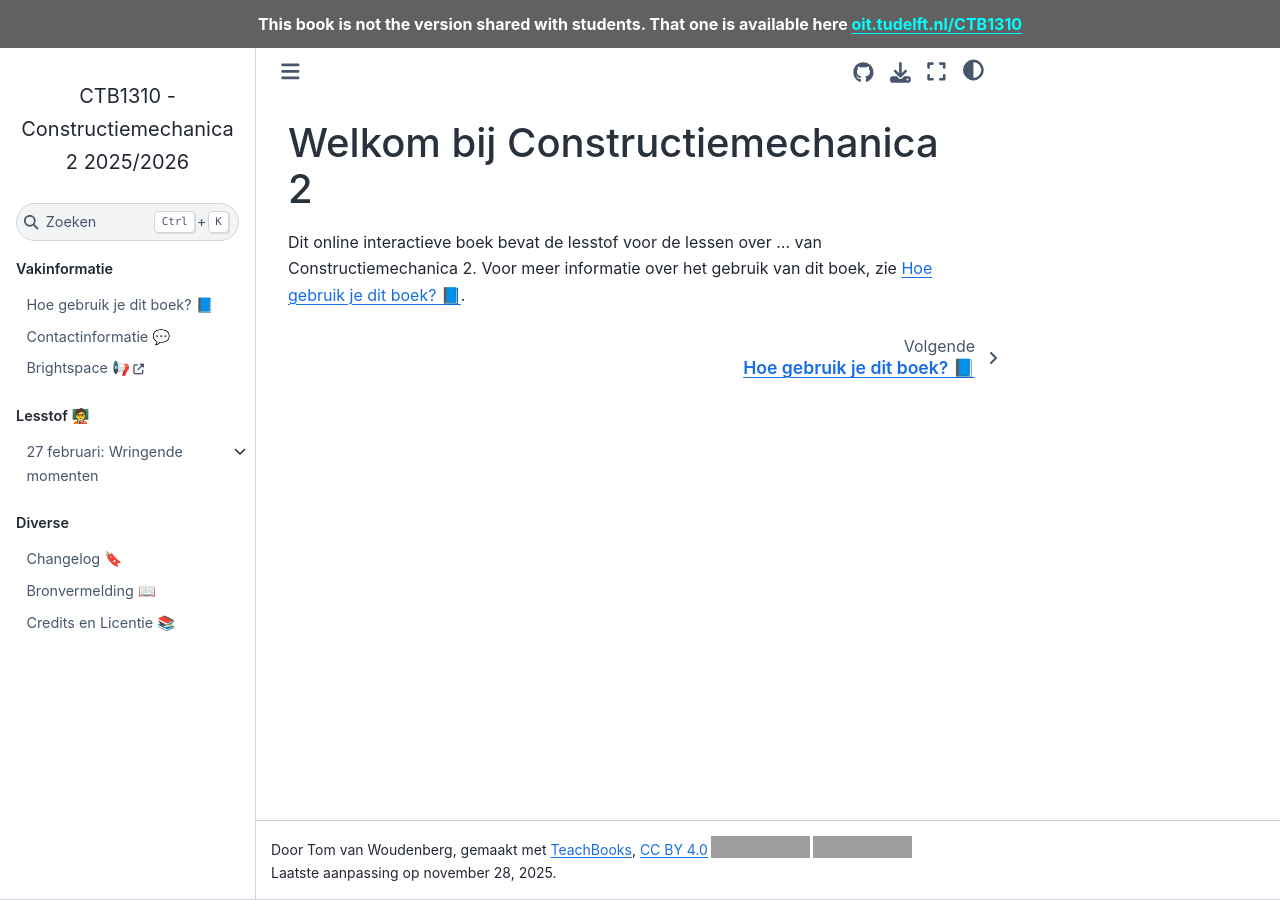
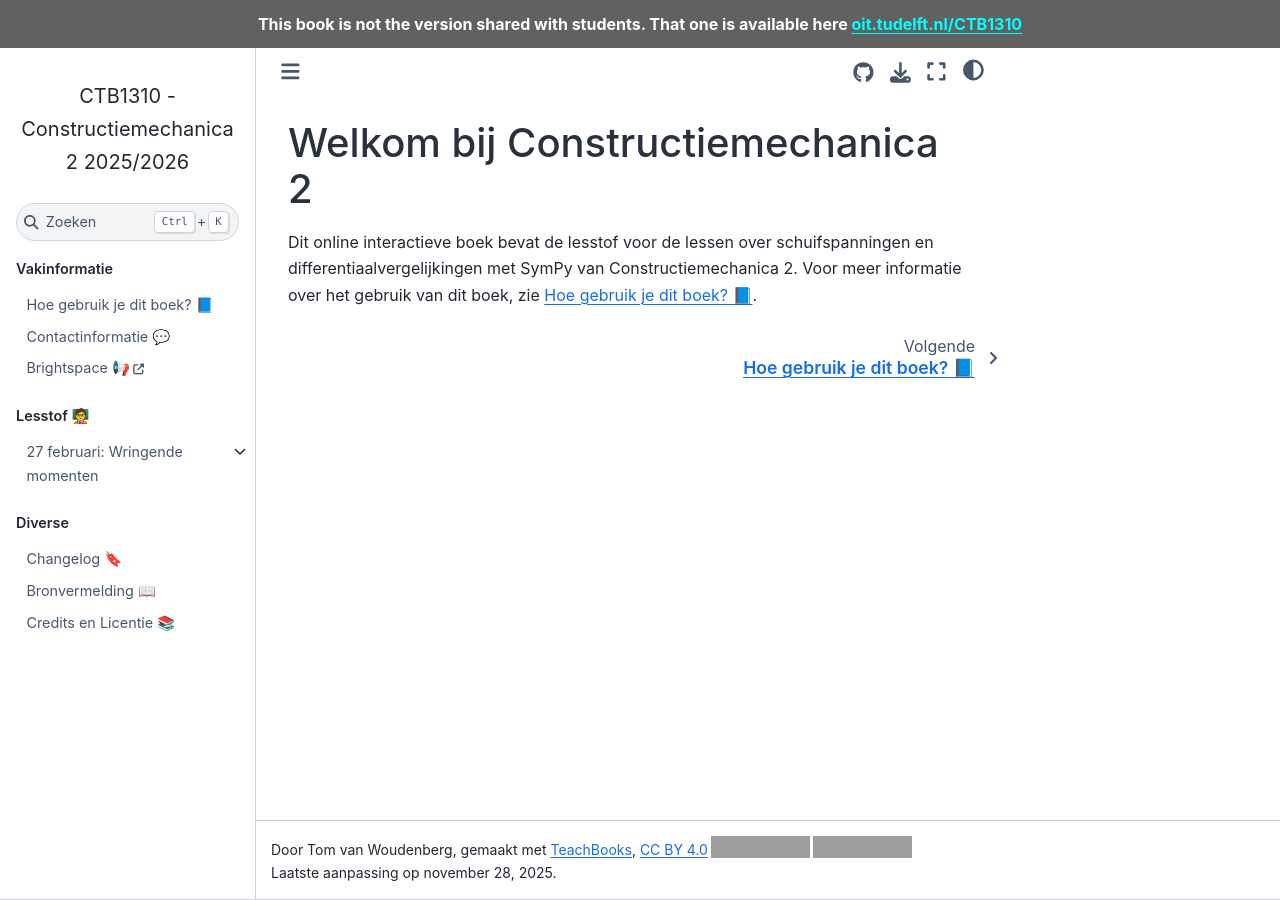
Before and after one commit to TUDelft-books/CTB1310, a Jupyter Book: the page built from book/intro.md, in a window 1280 px wide. Built offline with Jupyter Book 1.0.4 settings and Sphinx 7.4.7 and the Sphinx Book theme 1.1.4, drawn with Linux system fonts in a browser that asks for light colours; comment, search, counter and statistics services are not loaded; grey boxes are pictures that could not be loaded.

Commit message:
Update intro.md

```diff
--- a/book/intro.md
+++ b/book/intro.md
@@ -1,4 +1,4 @@
 (intro)=
 # Welkom bij Constructiemechanica 2
 
-Dit online interactieve boek bevat de lesstof voor de lessen over ... van Constructiemechanica 2. Voor meer informatie over het gebruik van dit boek, zie [](./instructies.md).
+Dit online interactieve boek bevat de lesstof voor de lessen over schuifspanningen en differentiaalvergelijkingen met SymPy van Constructiemechanica 2. Voor meer informatie over het gebruik van dit boek, zie [](./instructies.md).
```
